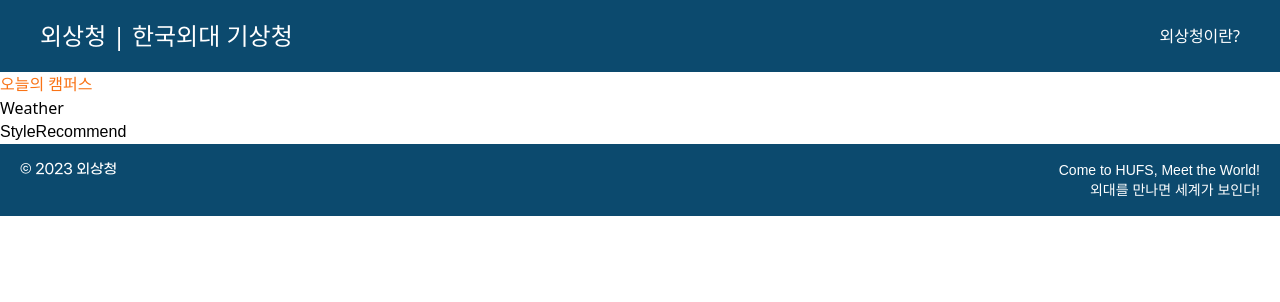
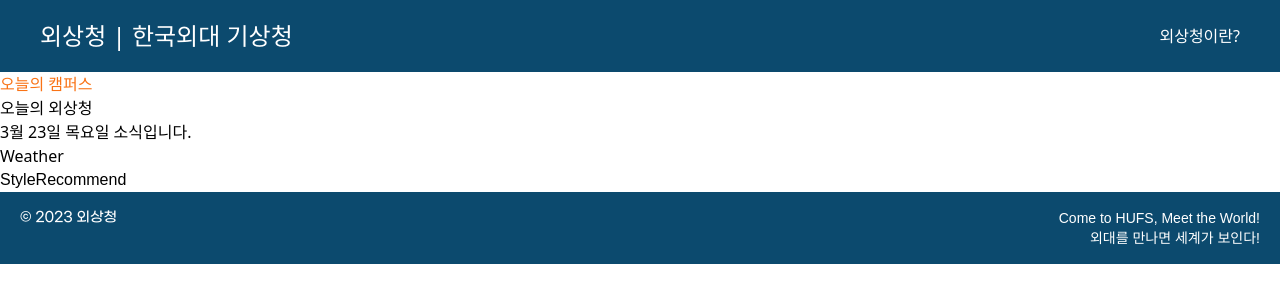
Before and after one commit to hufstory/HUFSWeather_front, a React (Create React App) app: page / in a window 1280 px wide. Shown: the top 302 px of the page. Built offline with nearby package versions, Linux system fonts and the light colour scheme; a web font is replaced by a local one.

Commit message:
Feat: Today 오늘 날짜 추가

```diff
--- a/src/components/Today.tsx
+++ b/src/components/Today.tsx
@@ -1,16 +1,21 @@
 import React from "react"
 
 const Today = () => {
-
-
+  const today: Date = new Date()
+  const dayOfWeek: string[] = ["일", "월", "화", "수", "목", "금", "토"]
+  const month: number = today.getMonth() + 1
+  const date: number = today.getDate()
+  const day: string = dayOfWeek[today.getDay()]
 
   return (
     <div>
       <h1 className="text-orange-500">오늘의 캠퍼스</h1>
+      <h1>오늘의 외상청</h1>
+      <h1>
+        {month}월 {date}일 {day}요일 소식입니다.
+      </h1>
+    </div>
+  )
+}
 
-    </div>
-
-  );
-};
-
-export default Today;
+export default Today
```
